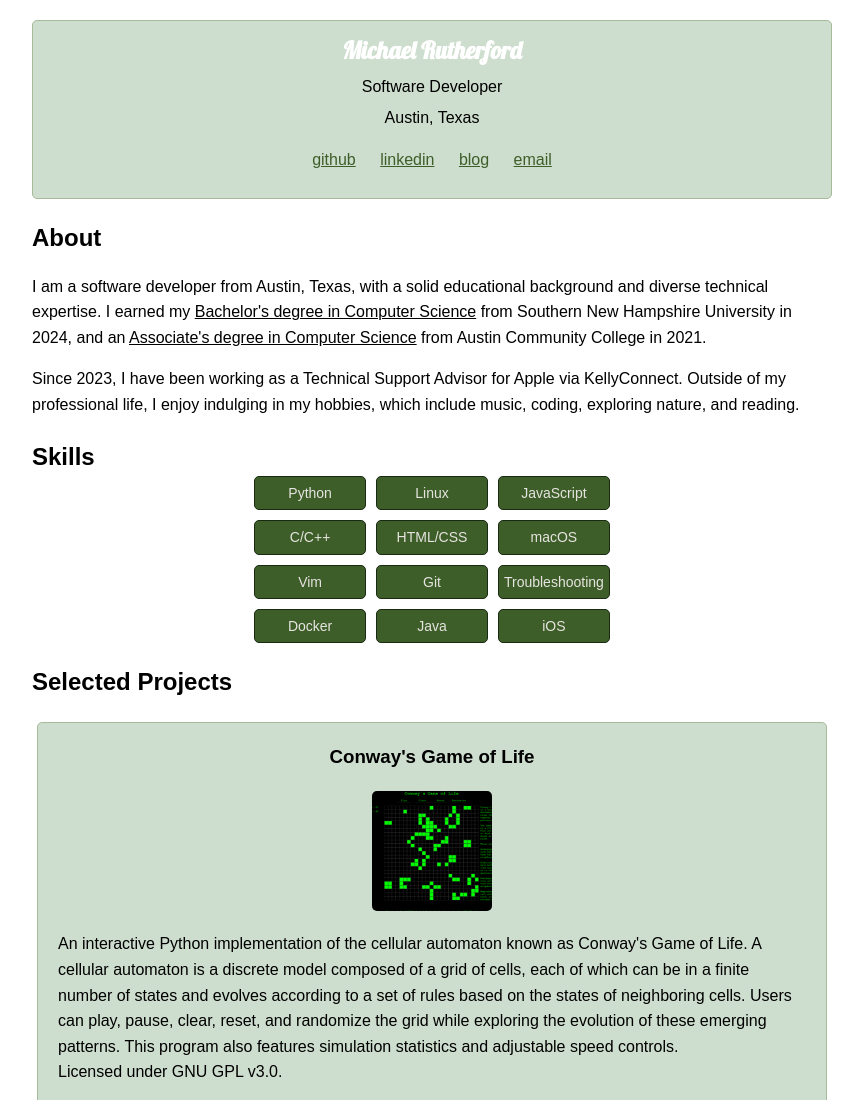
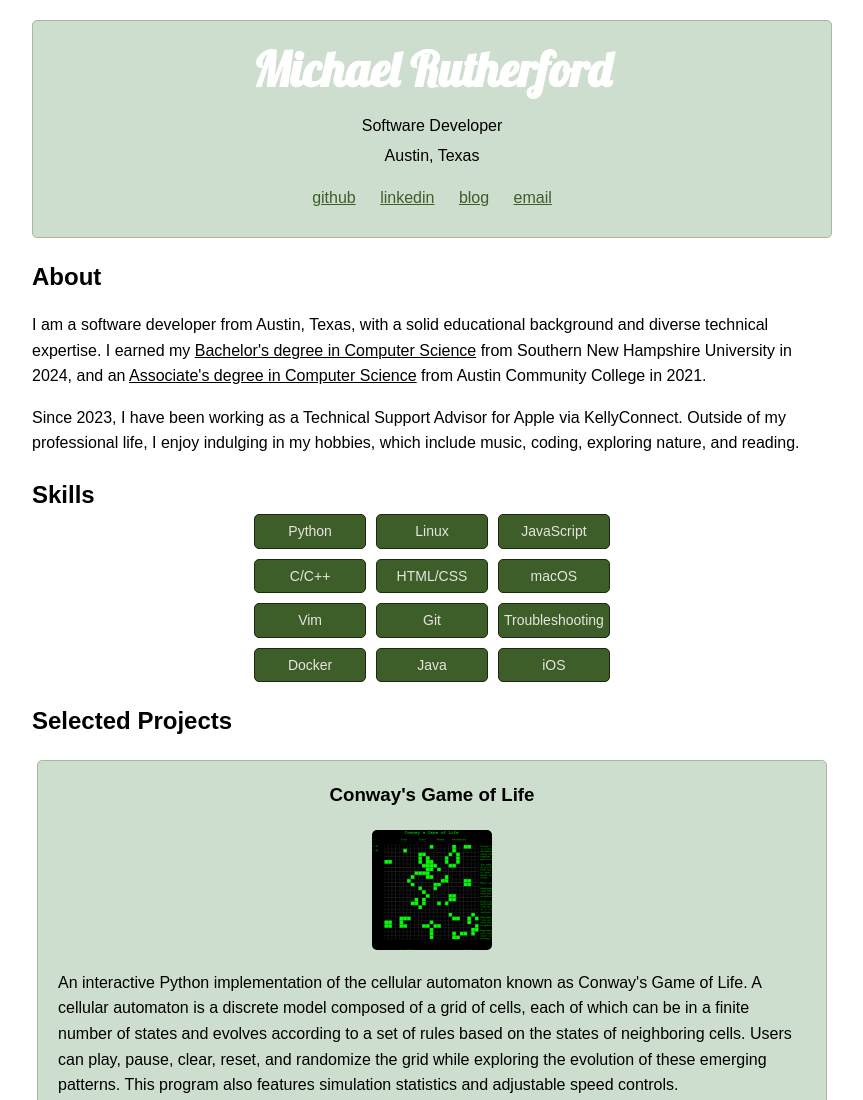
Before and after one commit to michaelrutherford/michaelrutherford.github.io, a plain HTML site: page index.html in a window 1280 px wide. Shown: the top 1100 px of the page, without its empty margins (208-1071 px from the left). Drawn offline with Linux system fonts and the light colour scheme.

Commit message:
Changed font size

```diff
--- a/styles.css
+++ b/styles.css
@@ -25,7 +25,7 @@ body {
     margin: 0;
     color: #FFFFFF;
     font-family: "Lobster";
-    font-size: 24px;
+    font-size: 36pt;
 }
 .header p {
     margin: 5px 0;
```
